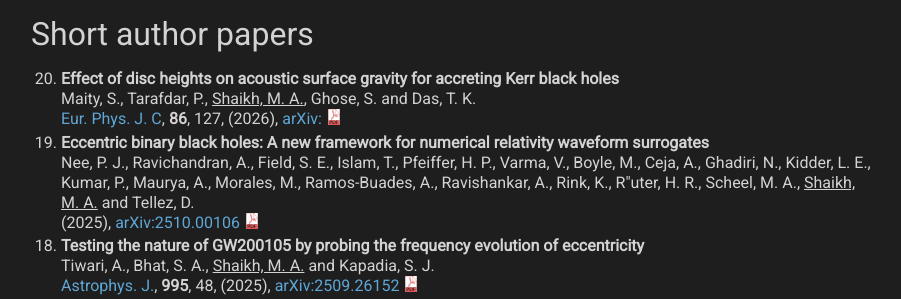
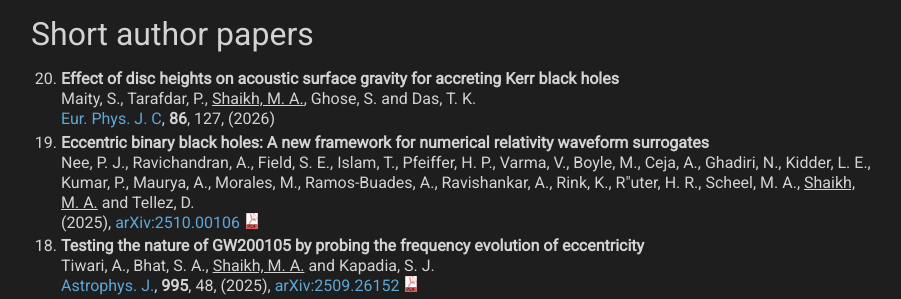
Before and after one commit to md-arif-shaikh/md-arif-shaikh.github.io, a Jekyll site: the page built from 03_publications.html, in a window 1280 px wide and 900 px high. Shown: the part 315-614 px from the top of the window, without its empty margins (189-1090 px from the left). Built offline with Jekyll 4.4.1, drawn with Linux system fonts in a browser that asks for light colours; a style sheet for code colours, icons or effects is not loaded.

Commit message:
add arxiv when not empty

```diff
--- a/_includes/short_author.html
+++ b/_includes/short_author.html
@@ -20,7 +20,7 @@
     {%- if meta != "" -%}{%- assign meta = meta | append: ', ' -%}{%- endif -%}
     {%- assign meta = meta | append: '(' | append: paper.year | append: ')' -%}
   {%- endif -%}
-  {%- if paper.eprint -%}
+  {%- if paper.eprint != "" -%}
     {%- if meta != "" -%}{%- assign meta = meta | append: ', ' -%}{%- endif -%}
     {%- assign meta = meta | append: '<a href="https://arxiv.org/abs/' | append: paper.eprint | append: '">arXiv:' | append: paper.eprint | append: '</a>' -%}
     {%- assign meta = meta | append: ' <a href="https://arxiv.org/pdf/' | append: paper.eprint | append: '.pdf"><img class="svg-icon" src="/assets/pdf.svg"></a>' -%}
```
